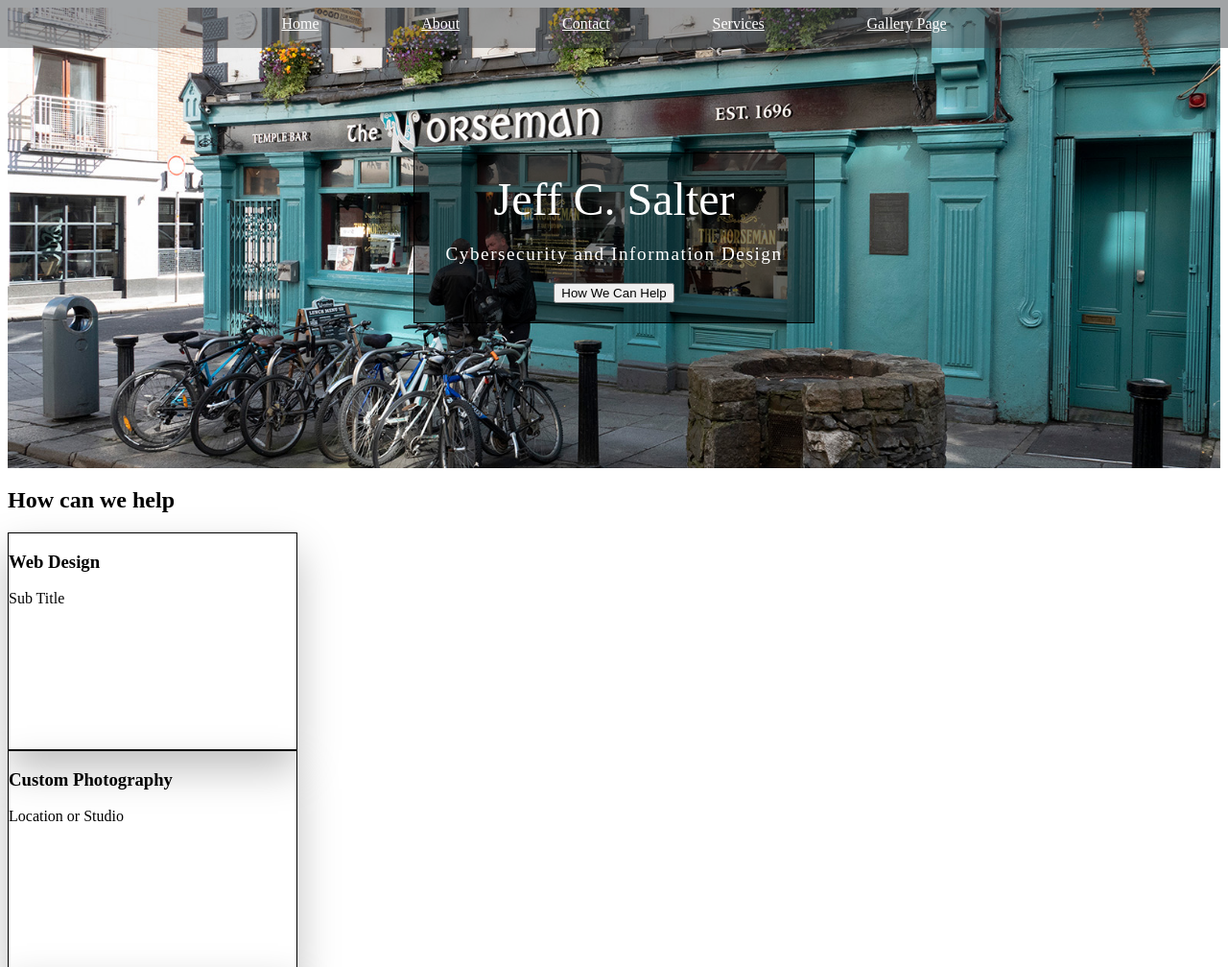
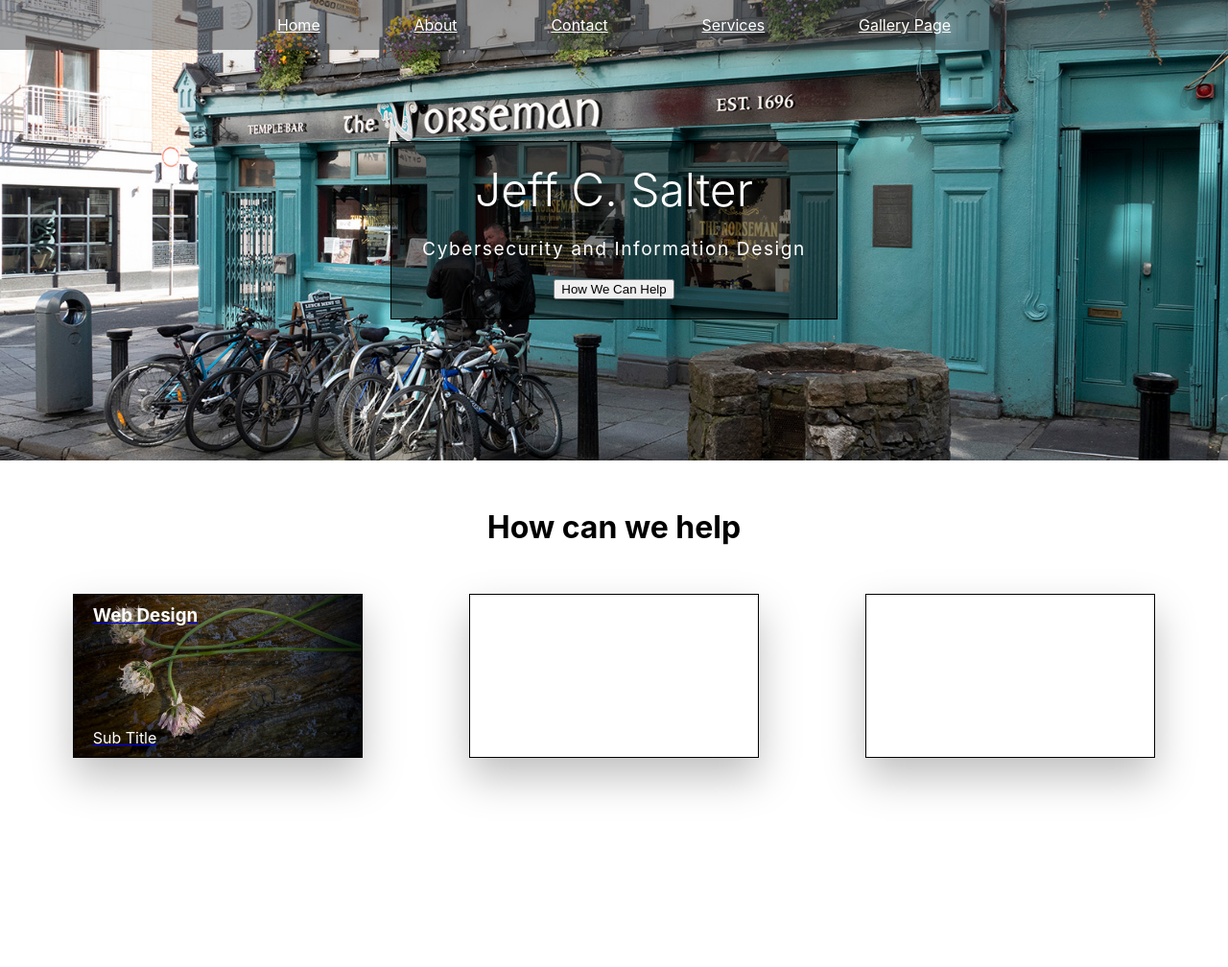
Before and after one commit to 007-jcs/jcsalter, a Gatsby site: page / in a window 1280 px wide. Shown: the top 1008 px of the page at 96% size. After the commit the page ends 890 px from the top, so only its background shows below. Built offline with nearby package versions, Linux system fonts and the light colour scheme; Gatsby itself is replaced by a stand-in of ours.

Commit message:
card update

```diff
--- a/src/components/card.module.css
+++ b/src/components/card.module.css
@@ -1,7 +1,20 @@
 .Card {
     width: 300px;
-    height: 225px;
+    height: 169px;
     position: relative;
     border: 1px solid #000;
     box-shadow: 0 20px 40px rgba(0, 0, 0, .25);
+    display: grid;
+    grid-template-rows: 1fr 1fr;
+    overflow: hidden;
+
 }
+.Card h3 {
+    margin: 10px 0 0 20px ;
+    color: #fff;
+}
+.Card p {
+    margin: 10px 0 10px 20px;
+    align-self: end;
+    color: #fff;
+}
--- a/src/components/index.css
+++ b/src/components/index.css
@@ -5,21 +5,30 @@ body {
     box-sizing: border-box;
     font-family: -apple-system, BlinkMacSystemFont, "Segoe UI", Roboto, Helvetica, Arial, sans-serif, "Apple Color Emoji", "Segoe UI Emoji", "Segoe UI Symbol";
 }
-
-.heroInfo h1 {
-    font-size: 3em;
-    margin-bottom: .5em;
-    font-weight: 300;
-    margin: 0;
-    padding: 0;
+.cardGroup {
+    display: grid;
+    grid-template-columns: repeat(3, 1fr);
+    margin: 50px 40px 100px;
+    grid-gap: 40px;
+    justify-items: center;
 }
-.heroInfo p {
-    font-size: 1.2em;
-    letter-spacing: 0.08em;
+.Cards h2 {
+    margin: 50px 20px;
+    font-size: 2em;
+    text-align: center;
 }
-.heroButton {
-    background-color: rgba(0, 0, 0, .5);
-    border: #000 1px solid;
-    padding: .5em;
-    color: #fff;
+.cardOne {
+    background-image: url(../images/card-1.jpg);
+    background-repeat: no-repeat;
+    background-size: contain;
 }
+@media (max-width: 1060px) {
+    .cardGroup {
+        grid-template-columns: repeat(2, 1fr);
+    }
+}
+@media (max-width: 760px) {
+    .cardGroup {
+        grid-template-columns: repeat(1, 1fr);
+    }
+}
--- a/src/pages/index.js
+++ b/src/pages/index.js
@@ -1,6 +1,9 @@
 import React from 'react'
 import Layout from "../components/layout"
 import Card from "../components/card"
+import  "../components/index.css"
+import { Link } from "gatsby"
+
 
 
 const index = () => {
@@ -8,15 +11,22 @@ const index = () => {
     <Layout>
       <div className="Cards">
       <h2>How can we help</h2>
-      <Card
-        title="Web Design"
-        text="Sub Title" />
+      <div className="cardGroup">
+        <div className="cardOne">
+          <Link to="/services">
+          <Card
+            title="Web Design"
+            text="Sub Title"
+          />
+          </Link>
+         </div>
         <Card
         title="Custom Photography"
         text="Location or Studio" />
         <Card
         title="Thoughts and Ideas"
         text="Let us build up your web presence " />
+        </div>
       </div>
     </Layout>
   )
```
Also changed, not shown: src/images/card-1.jpg (added), src/pages/card-1.jpg (added).
